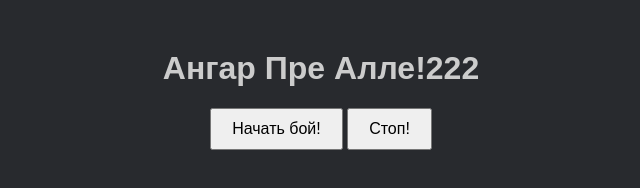
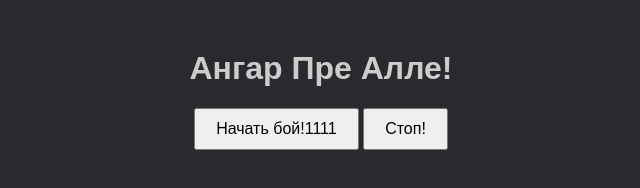
Before and after one commit to usernameLev/sound-beginning-battle, a plain HTML site: page index.html in a window 1280 px wide. Shown: the whole page, without its empty margins (319-959 px from the left). Drawn offline with Linux system fonts and the light colour scheme.

Commit message:
Update index.html

```diff
--- a/index.html
+++ b/index.html
@@ -9,8 +9,8 @@
 </head>
 
 <body>
-  <h1>Ангар Пре Алле!222</h1>
-  <button id="startButton">Начать бой!</button>
+  <h1>Ангар Пре Алле!</h1>
+  <button id="startButton">Начать бой!1111</button>
   <button id="stopButton">Стоп!</button>
   <audio id="sound1" src="angar.m4a" preload="auto"></audio>
   <audio id="sound2" src="pre.m4a" preload="auto"></audio>
```
